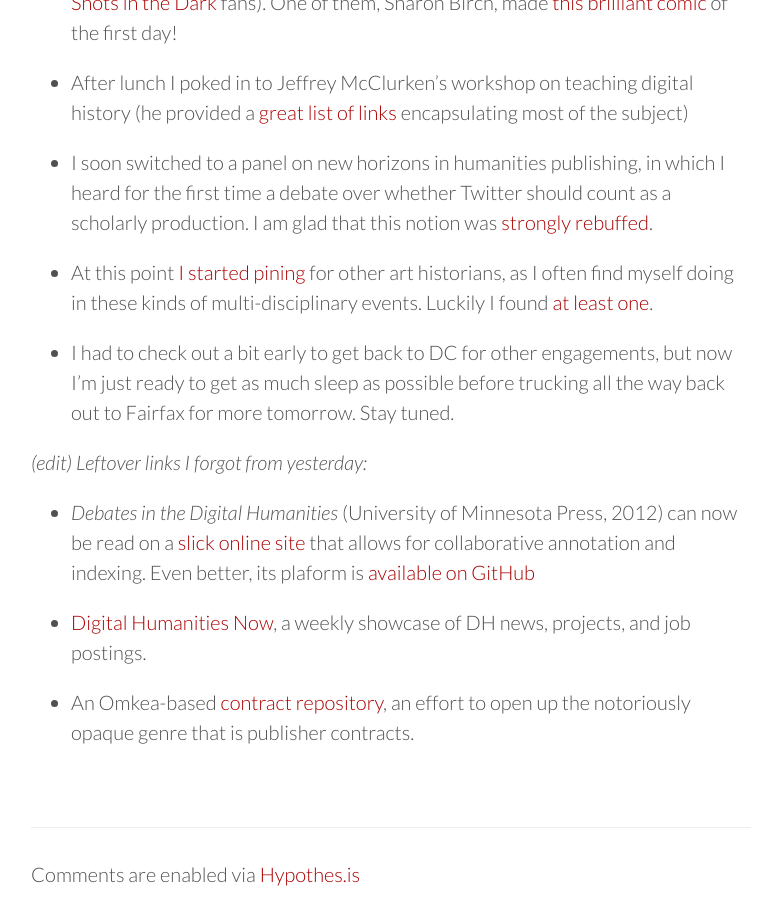
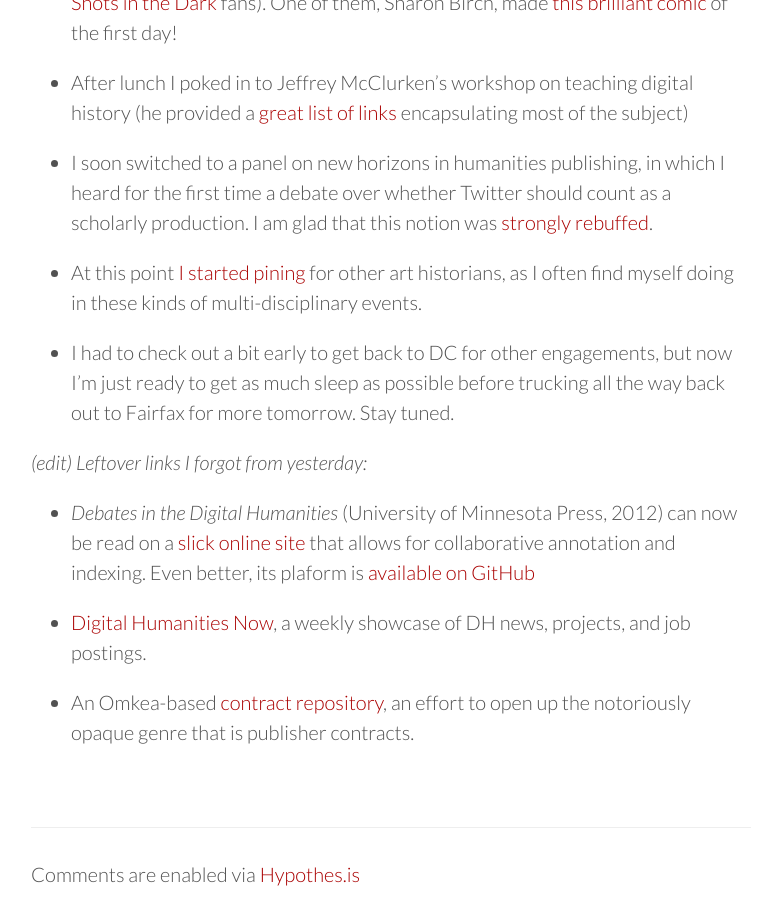
Before and after one commit to mdlincoln/mdlincoln.github.io, a Jekyll site: the page built from _posts/2013-06-08-thatcamp-prime-2013-day-1.markdown, in a window 1280 px wide and 900 px high, scrolled down 1641 px. Shown: the whole window, without its empty margins (249-1017 px from the left). Built offline with Jekyll 4.4.1, drawn with Linux system fonts in a browser that asks for light colours; nearby versions of some CDN libraries.

Commit message:
broken link fixes

```diff
--- a/_posts/2013-06-08-thatcamp-prime-2013-day-1.markdown
+++ b/_posts/2013-06-08-thatcamp-prime-2013-day-1.markdown
@@ -40,7 +40,7 @@ Some bullet points from my personal experience of [THATCamp Prime 2013](http://c
 
 - I soon switched to a panel on new horizons in humanities publishing, in which I heard for the first time a debate over whether Twitter should count as a scholarly production. I am glad that this notion was [strongly rebuffed](https://twitter.com/savasavasava/status/343087808719749121).
 
-- At this point [I started pining](https://twitter.com/matthewdlincoln/status/343063910745788417) for other art historians, as I often find myself doing in these kinds of multi-disciplinary events. Luckily I found [at least one](http://chnm2013.thatcamp.org/author/eblake/).
+- At this point [I started pining](https://twitter.com/matthewdlincoln/status/343063910745788417) for other art historians, as I often find myself doing in these kinds of multi-disciplinary events.
 
 - I had to check out a bit early to get back to DC for other engagements, but now I'm just ready to get as much sleep as possible before trucking all the way back out to Fairfax for more tomorrow. Stay tuned.
 
```
Also changed, not shown: _posts/2017-06-17-commensurability.md (+1 -1 lines), _posts/2020-05-26-tidy-data-for-humanities.md (+2 -2 lines).
